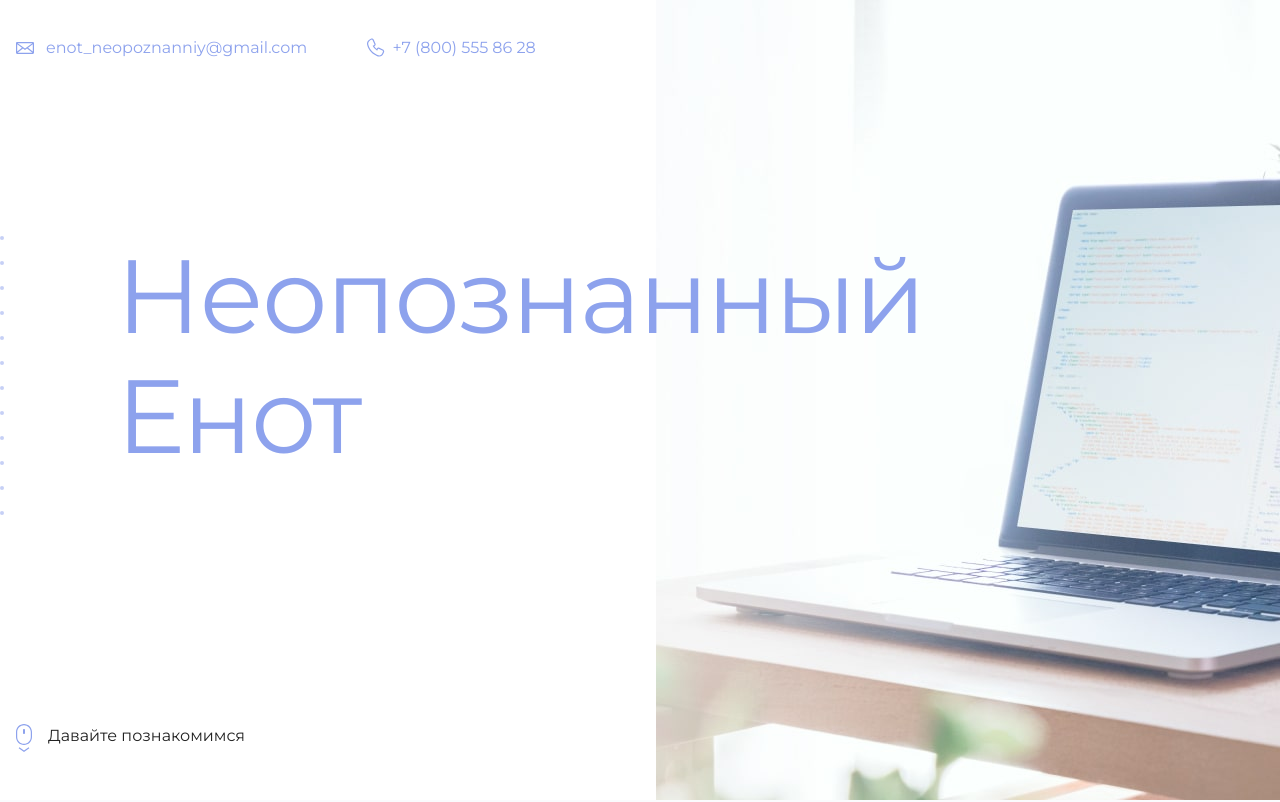
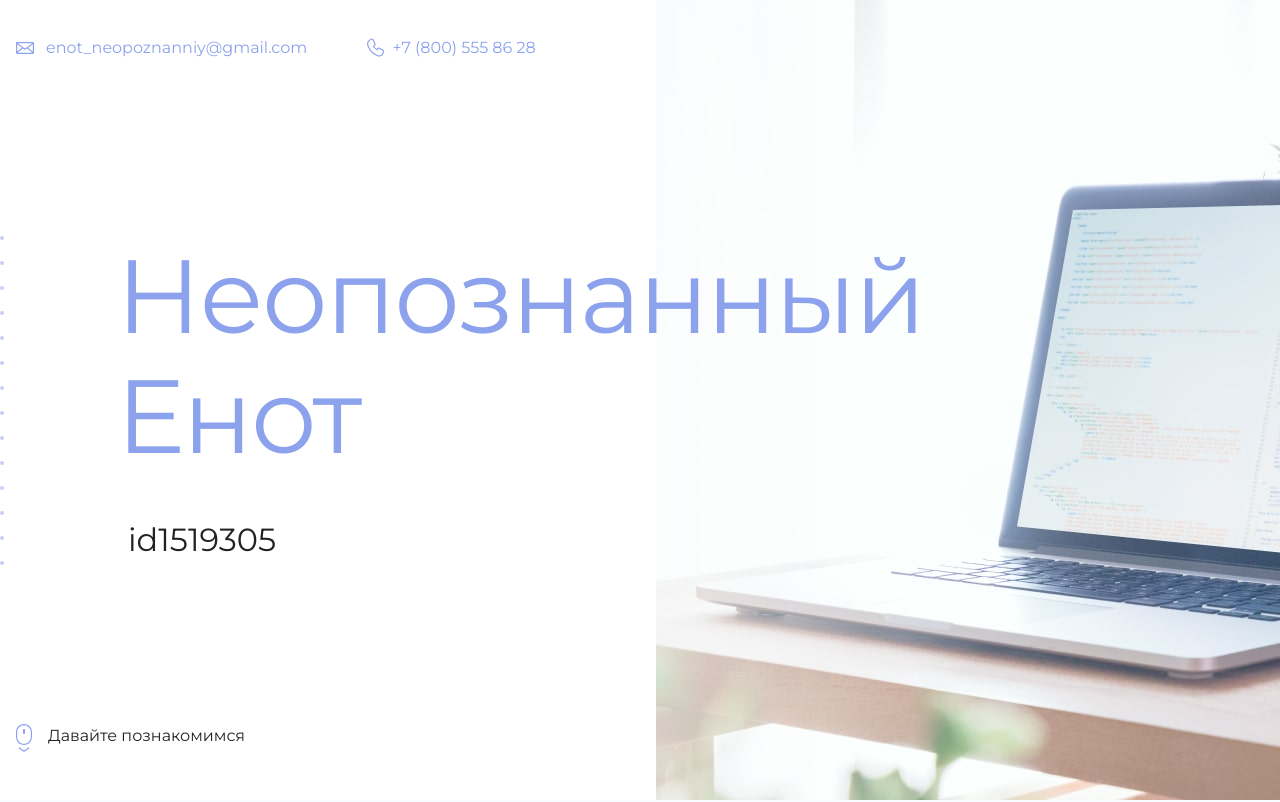
Before and after one commit to DruZb/github-pages-example, a plain HTML site: page index.html in a window 1280 px wide. Shown: the top 802 px of the page. Drawn offline with Linux system fonts and the light colour scheme.

Commit message:
Push id in <main>

```diff
--- a/index.html
+++ b/index.html
@@ -19,7 +19,7 @@
       <section class="hero-image">
         <div class="container">
           <h1 class="heading">Неопознанный Енот</h1>
-          <p><!-- Тут ваш id на сайте Академии --></p>
+          <p>id1519305</p>
         </div>
       </section>
 
```
